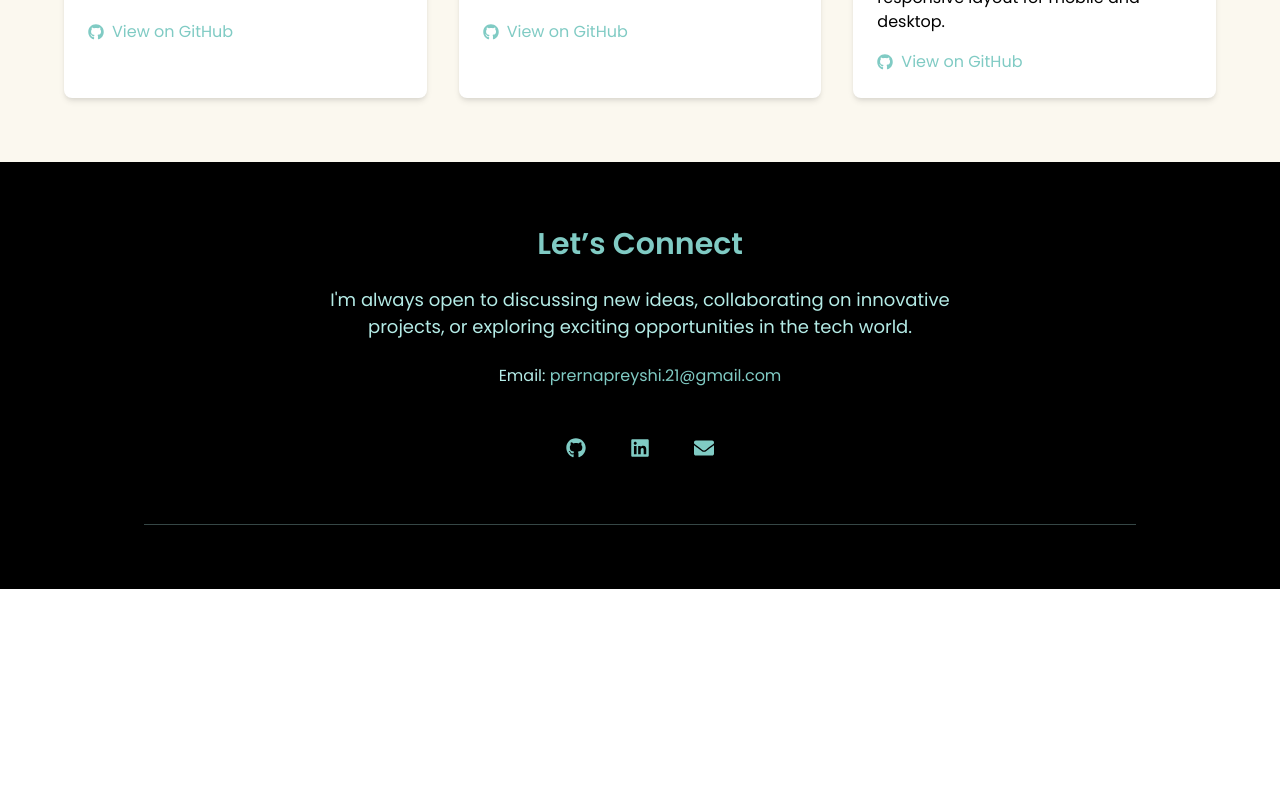
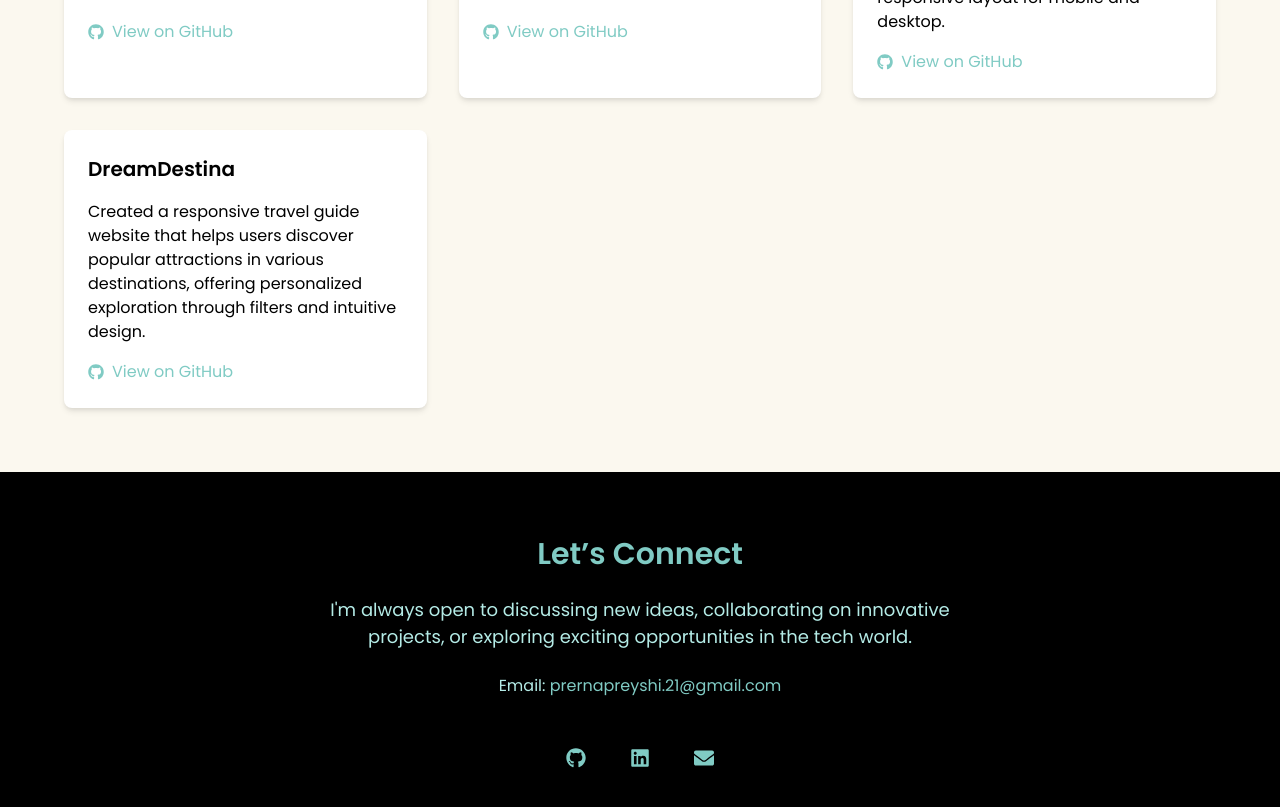
Before and after one commit to prernapreyshi/Prerna-Portfolio, a React (Create React App) app: page / in a window 1280 px wide. Shown: the part 2460-3267 px from the top of the page. Before the commit the page ends 3049 px from the top, so only its background shows below. Built offline with nearby package versions, Linux system fonts and the light colour scheme.

Commit message:
updated the Resume

```diff
--- a/src/components/Projects.js
+++ b/src/components/Projects.js
@@ -29,6 +29,12 @@ const projects = [
     description:
       "An e-commerce website for a coffee shop built with React. Features product browsing, UI/UX-focused design, and responsive layout for mobile and desktop.",
     link: "https://github.com/prernapreyshi/coffee_cafe",
+  },
+  {
+    title: "DreamDestina",
+    description:
+      "Created a responsive travel guide website that helps users discover popular attractions in various destinations, offering personalized exploration through filters and intuitive design.",
+    link: "https://github.com/prernapreyshi/DreamDestina",
   },
 ];
 
```
Also changed, not shown: 1 other file (tests, documents, lock files or other folders).
